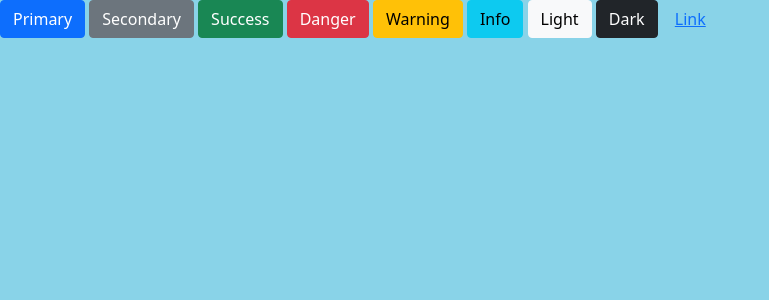
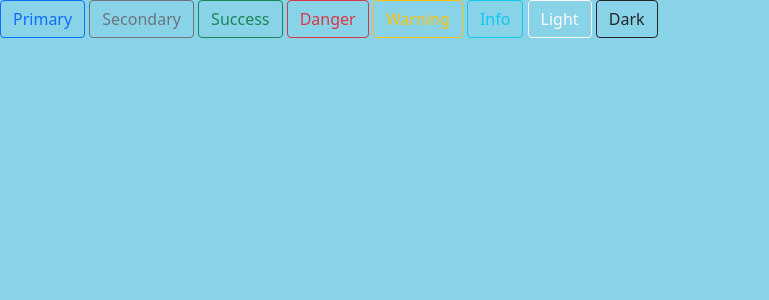
Before and after one commit to Tekehiko69/Djnago-project1, a Django app: page /button in a window 1280 px wide. Shown: the part 56-356 px from the top of the page, without its empty margins (0-769 px from the left). Run offline with Django 3.2, Linux system fonts and the light colour scheme.

Commit message:
Кнопки))

```diff
--- a/website/main/templates/main/button.html
+++ b/website/main/templates/main/button.html
@@ -5,16 +5,14 @@
 {% block title %}Пример таблицы{% endblock %}
 
 {% block content %}
-<button type="button" class="btn btn-primary">Primary</button>
-<button type="button" class="btn btn-secondary">Secondary</button>
-<button type="button" class="btn btn-success">Success</button>
-<button type="button" class="btn btn-danger">Danger</button>
-<button type="button" class="btn btn-warning">Warning</button>
-<button type="button" class="btn btn-info">Info</button>
-<button type="button" class="btn btn-light">Light</button>
-<button type="button" class="btn btn-dark">Dark</button>
-
-<button type="button" class="btn btn-link">Link</button>
+<button type="button" class="btn btn-outline-primary">Primary</button>
+<button type="button" class="btn btn-outline-secondary">Secondary</button>
+<button type="button" class="btn btn-outline-success">Success</button>
+<button type="button" class="btn btn-outline-danger">Danger</button>
+<button type="button" class="btn btn-outline-warning">Warning</button>
+<button type="button" class="btn btn-outline-info">Info</button>
+<button type="button" class="btn btn-outline-light">Light</button>
+<button type="button" class="btn btn-outline-dark">Dark</button>
 
 
 {% endblock %}
```
